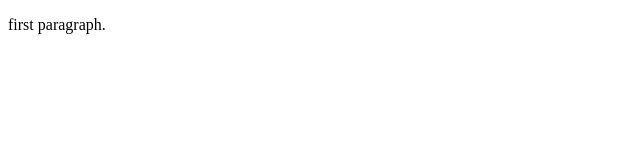
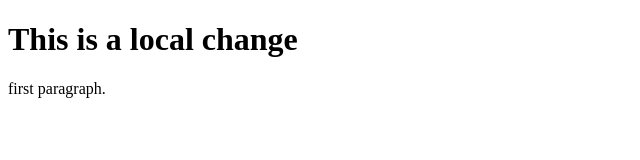
Before and after one commit to Justin179/learning-git, a plain HTML site: page index.html in a window 1280 px wide. Shown: the whole page, without its empty margins (0-640 px from the left). Drawn offline with Linux system fonts and the light colour scheme.

Commit message:
local change

```diff
--- a/index.html
+++ b/index.html
@@ -4,6 +4,7 @@
 <title>Page Title</title>
 </head>
 <body>
-        <p>first paragraph.</p>
+	<h1>This is a local change</h1>
+	<p>first paragraph.</p>
 </body>
 </html>
```
